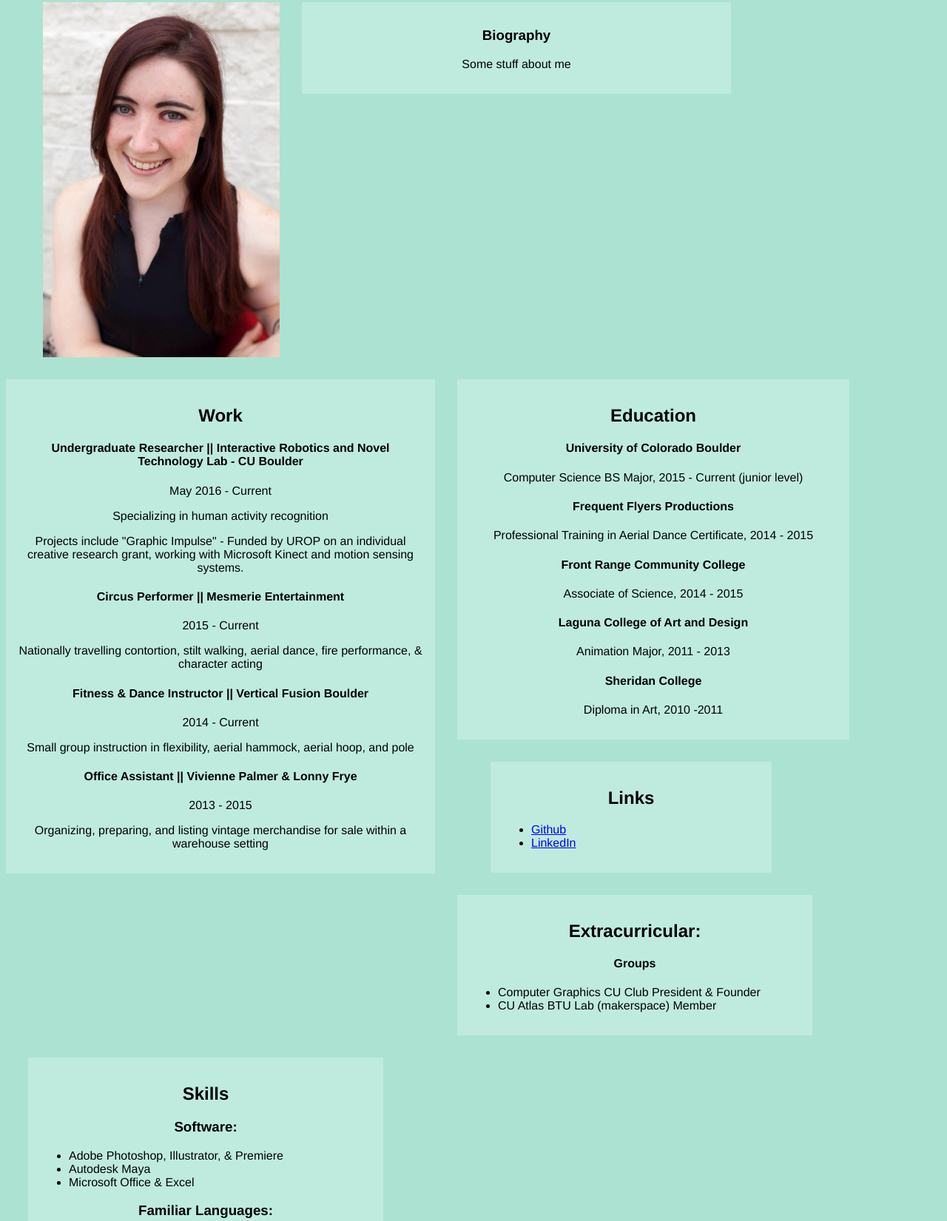
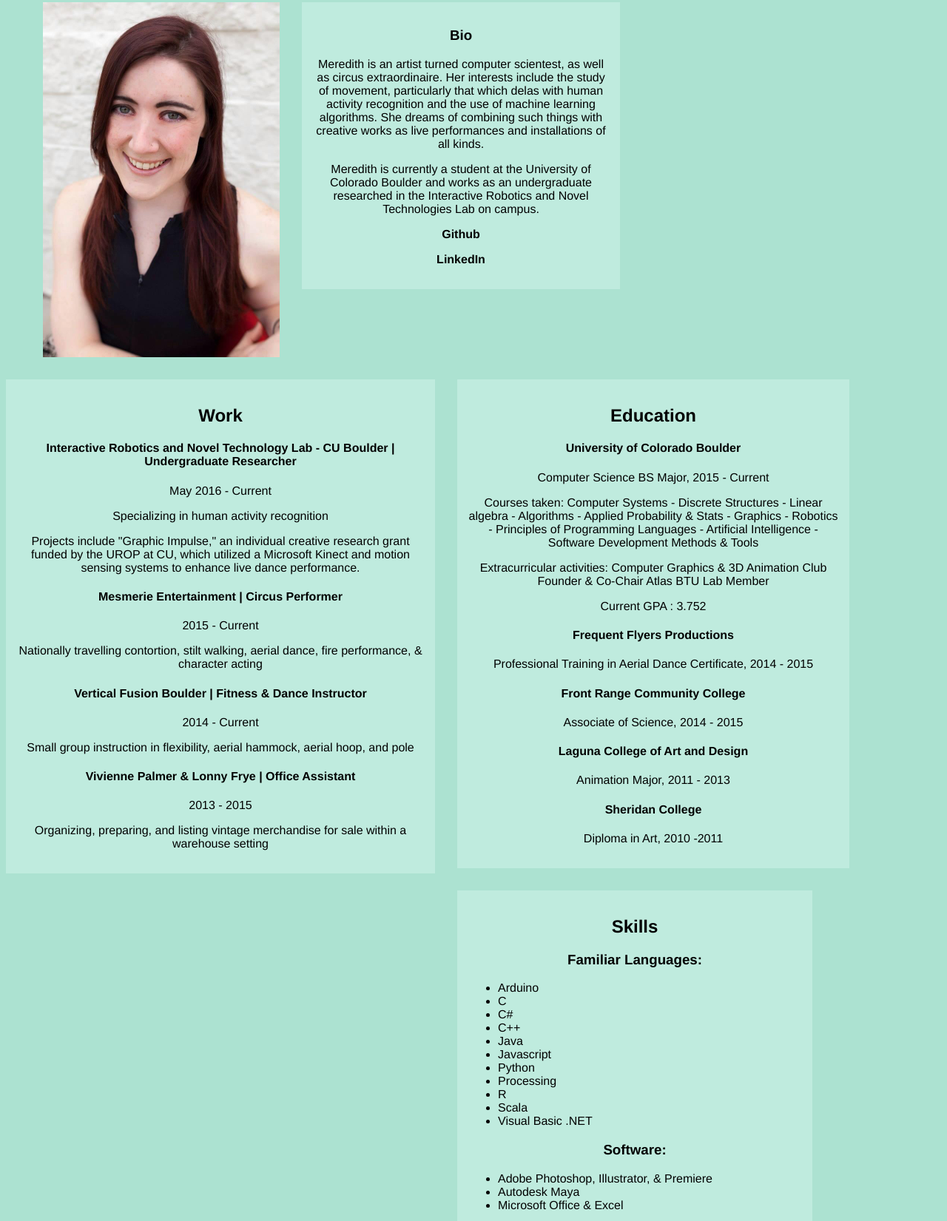
Before and after one commit to meriburgess/meriburgess.github.io, a plain HTML site: page index.html in a window 1280 px wide. Shown: the part 109-1760 px from the top of the page at 74% size. Drawn offline with Linux system fonts and the light colour scheme.

Commit message:
Last minute updates, simplified

```diff
--- a/index.html
+++ b/index.html
@@ -10,34 +10,46 @@
    <img id="pic1" src="headshot1.jpg" alt="Meri" style="width:320px;height:480px;">
 
 <div id="sec1">
-<h3> Biography </h3>
-<p> Some stuff about me </p>
+<h3> Bio </h3>
+<p>
+  Meredith is an artist turned computer scientest, as well as circus extraordinaire.
+  Her interests include the study of movement, particularly that which delas with human activity recognition and the use of
+  machine learning algorithms. She dreams of combining such things with creative works as live performances
+  and installations of all kinds.
+</p>
+<p>
+  Meredith is currently a student at the University of Colorado Boulder and works as an undergraduate
+  researched in the Interactive Robotics and Novel Technologies Lab on campus.
+</p>
+<p><b><a href="https://github.com/meriburgess"> Github </a></b></p>
+<p><b><a href="https://www.linkedin.com/in/meredith-burgess-476b15104"> LinkedIn </b></a></p>
+
 </div>
 
 <div id="work">
 <h2>Work </h2>
 
 
-<h4> Undergraduate Researcher || Interactive Robotics and Novel Technology Lab - CU Boulder </h4>
+<h4>  Interactive Robotics and Novel Technology Lab - CU Boulder | Undergraduate Researcher </h4>
  <p> May 2016 - Current </p>
  <p>  Specializing in human activity recognition </p>
-<p>  Projects include  "Graphic Impulse" - Funded by UROP on an individual creative research grant, working with Microsoft Kinect and motion sensing systems. </li>
+<p>  Projects include  "Graphic Impulse," an individual creative research grant funded by the UROP at CU, which utilized a Microsoft Kinect and motion sensing systems to enhance live dance performance. </li>
 </p>
 
 
-<h4> Circus Performer || Mesmerie Entertainment </h4>
+<h4> Mesmerie Entertainment | Circus Performer </h4>
 <p> 2015 - Current </p>
 <p>
 Nationally travelling contortion, stilt walking, aerial dance, fire performance, & character acting
 </p>
 
-<h4> Fitness & Dance Instructor || Vertical Fusion Boulder </h4>
+<h4> Vertical Fusion Boulder | Fitness & Dance Instructor </h4>
 <p> 2014 - Current <p>
   <p>
 Small group instruction in flexibility, aerial hammock, aerial hoop, and pole
 </p>
 
-<h4> Office Assistant || Vivienne Palmer & Lonny Frye </h4>
+<h4>  Vivienne Palmer & Lonny Frye | Office Assistant </h4>
 <p> 2013 - 2015 </p>
 <p>
 Organizing, preparing, and listing vintage merchandise for sale within a warehouse setting
@@ -48,7 +60,13 @@ Organizing, preparing, and listing vintage merchandise for sale within a warehou
 <h2> Education </h2>
 
   <h4> University of Colorado Boulder </h4>
-   <p> Computer Science BS Major, 2015 - Current (junior level) </p>
+   <p> Computer Science BS Major, 2015 - Current </p>
+   <p> Courses taken: Computer Systems - Discrete Structures - Linear algebra - Algorithms - Applied Probability & Stats -
+      Graphics - Robotics - Principles of Programming Languages - Artificial Intelligence - Software Development Methods & Tools </p>
+   <p> Extracurricular activities:
+      Computer Graphics & 3D Animation Club Founder & Co-Chair
+      Atlas BTU Lab Member </p>
+   <p> Current GPA : 3.752 </p>
 
  <h4>  Frequent Flyers Productions </h4>
   <p> Professional Training in Aerial Dance Certificate, 2014 - 2015 </p>
@@ -63,29 +81,21 @@ Organizing, preparing, and listing vintage merchandise for sale within a warehou
 <p> Diploma in Art, 2010 -2011 </p>
 </div>
 
+<!---
 <div id="links">
 <h2> Links </h2>
 <p>
   <ul>
-    <li> <a href="https://github.com/meriburgess"> Github </a></li>
-    <li> <a href="https://www.linkedin.com/in/meredith-burgess-476b15104"> LinkedIn </a></li>
-    <!---
+    <li>
+
     <li> <a href="https://www.youtube.com/watch?v=bPZjU54lkJs"> Performance reel </a></li>
     <li> <a href="https://www.youtube.com/playlist?list=PLPezXmkgP7r7UDsItE7FKo_bIbQaP5byY"> Performance playlist  </a></li>
---->
+
 </ul>
 <p>
 </div>
+--->
 
-
-<div id="exc">
-<h2> Extracurricular: </h2>
-
-  <h4> Groups </h4>
-  <ul>
-<li> Computer Graphics CU Club President & Founder </li>
- <li> CU Atlas BTU Lab (makerspace) Member </li>
-</ul>
 
 <!---
 <h4> Major Performances/Awards </h4>
@@ -98,22 +108,12 @@ Organizing, preparing, and listing vintage merchandise for sale within a warehou
 </ul>
 <p> To hire me for a performance, please contact <a href="http://mesmerie.com/"> Mesmerie Entertainment </a> or <a href="https://www.facebook.com/denvercircus/">Phantom Circus </a> </p>
 --->
-</div>
 
 
 
 
 <div id="skills">
 <h2> Skills </h2>
-<h3> Software: </h3>
-<p>
-  <ul>
-    <li> Adobe Photoshop,  Illustrator, & Premiere </li>
-    <li> Autodesk Maya </li>
-    <li>  Microsoft Office & Excel </li>
-</ul>
-</p>
-
 <h3> Familiar Languages: </h3>
 <ul>
   <li> Arduino </li>
@@ -124,10 +124,23 @@ Organizing, preparing, and listing vintage merchandise for sale within a warehou
   <li> Javascript </li>
   <li> Python </li>
   <li> Processing </li>
+  <li> R </li>
+  <li> Scala </li>
   <li> Visual Basic .NET </li>
-  <li> Scala </li>
 </ul>
+
+
+<h3> Software: </h3>
+<p>
+  <ul>
+    <li> Adobe Photoshop,  Illustrator, & Premiere </li>
+    <li> Autodesk Maya </li>
+    <li>  Microsoft Office & Excel </li>
+  </ul>
+</p>
 </div>
+
+
 
 </body>
 </html>
--- a/styles.css
+++ b/styles.css
@@ -22,6 +22,15 @@ h4 {
   text-align: center;
 }
 
+a {
+  color: black;
+  text-decoration: none;
+}
+
+a:hover, a:active {
+  text-decoration: underline;
+}
+
 #pic1 {
   float: left;
   margin-left: 50px;
@@ -30,7 +39,7 @@ h4 {
 
 #sec1 {
   text-align: center;
-  width: 550px;
+  width: 400px;
   padding: 15px;
   margin-left: 400px;
   background-color: rgba(235, 255, 250, 0.3);
@@ -57,27 +66,6 @@ h4 {
   float:left;
 }
 
-#links {
-  width: 350px;
-  padding: 15px;
-  margin-bottom: 30px;
-  margin-right: 30px;
-  margin-left: 75px;
-  background-color: rgba(235, 255, 250, 0.3);
-  float: left;
-
-}
-
-#exc {
-  width: 450px;
-  padding: 15px;
-  margin-bottom: 30px;
-  margin-left: 30px;
-  margin-right: 30px;
-  background-color: rgba(235, 255, 250, 0.3);
-  float: left;
-}
-
 #skills {
   float: left;
   width: 450px;
@@ -85,4 +73,5 @@ h4 {
   margin-left: 30px;
   margin-bottom: 30px;
   background-color: rgba(235, 255, 250, 0.3);
+
 }
```
